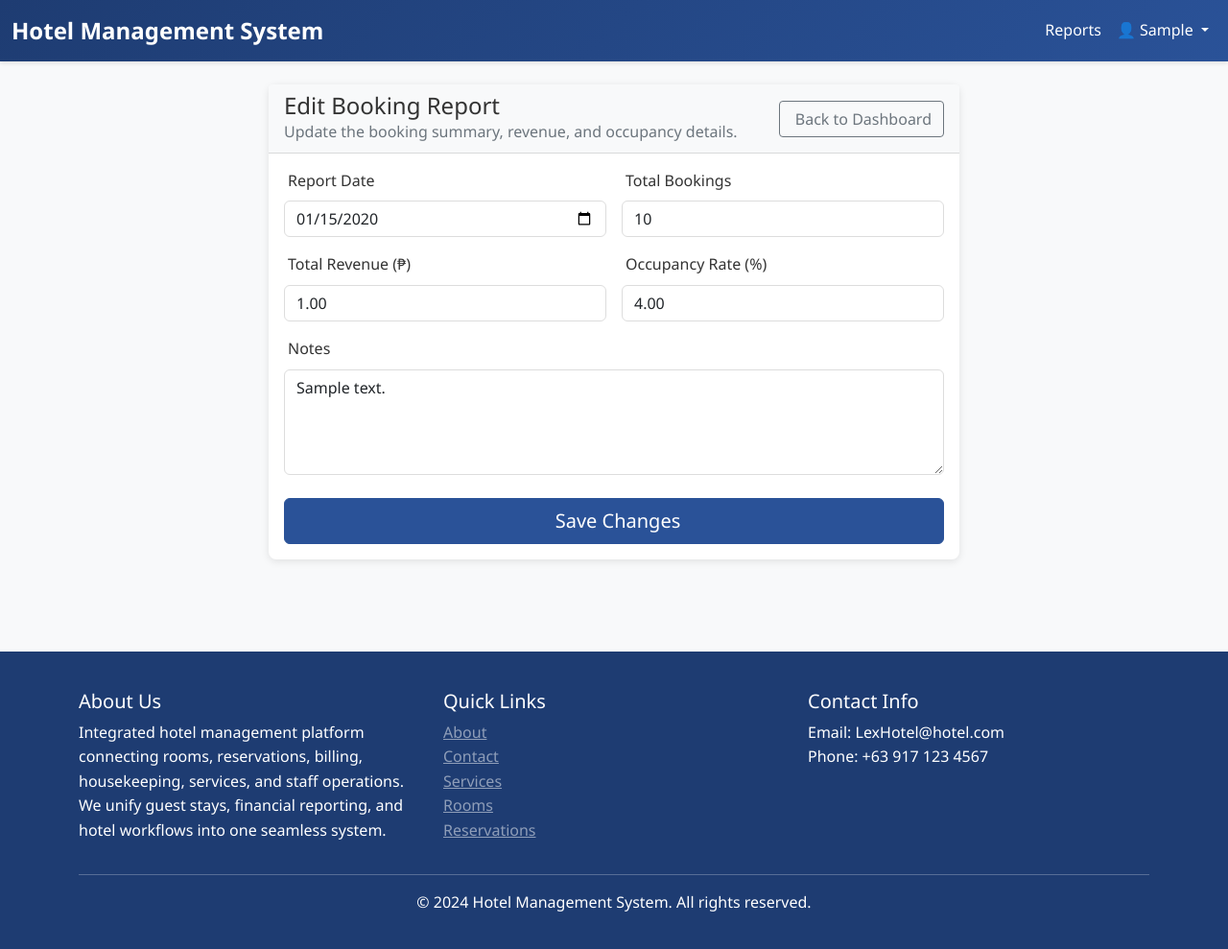
After one commit to chieeng/DjangoIM, a Django app: page /reports/1/edit/ in a window 1280 px wide. The commit adds this page. Shown: the whole page at 96% size. Run offline with Django 5.2, Linux system fonts and the light colour scheme; a user stored in the database is signed in; tables that the repository leaves empty hold one stand-in row (values such as "Sample post").

Commit message:
Add report date filter and report row actions with detail/edit/delete views

```diff
--- /dev/null
+++ b/hotel_system_new/reports/templates/reports/editReport.html
@@ -0,0 +1,91 @@
+{% extends 'base.html' %}
+
+{% block title %}Edit Booking Report{% endblock %}
+
+{% block content %}
+<div class="container-fluid py-4">
+    <div class="row justify-content-center">
+        <div class="col-lg-8">
+            <div class="card">
+                <div class="card-header bg-light">
+                    <div class="d-flex justify-content-between align-items-center">
+                        <div>
+                            <h4 class="card-title mb-0">Edit Booking Report</h4>
+                            <p class="text-muted mb-0">Update the booking summary, revenue, and occupancy details.</p>
+                        </div>
+                        <a href="{% url 'reports:index' %}" class="btn btn-outline-secondary">
+                            <i class="bi bi-arrow-left me-1"></i>Back to Dashboard
+                        </a>
+                    </div>
+                </div>
+                <div class="card-body">
+                    <form method="post" novalidate>
+                        {% csrf_token %}
+                        {% if form.non_field_errors %}
+                        <div class="alert alert-danger">
+                            {% for error in form.non_field_errors %}
+                            <p class="mb-0">{{ error }}</p>
+                            {% endfor %}
+                        </div>
+                        {% endif %}
+
+                        <div class="row g-3">
+                            <div class="col-md-6">
+                                <label for="{{ form.report_date.id_for_label }}" class="form-label fw-semibold">
+                                    <i class="bi bi-calendar-event me-1"></i>Report Date
+                                </label>
+                                {{ form.report_date }}
+                                {% if form.report_date.errors %}
+                                <div class="text-danger small">{{ form.report_date.errors.0 }}</div>
+                                {% endif %}
+                            </div>
+                            <div class="col-md-6">
+                                <label for="{{ form.total_bookings.id_for_label }}" class="form-label fw-semibold">
+                                    <i class="bi bi-people me-1"></i>Total Bookings
+                                </label>
+                                {{ form.total_bookings }}
+                                {% if form.total_bookings.errors %}
+                                <div class="text-danger small">{{ form.total_bookings.errors.0 }}</div>
+                                {% endif %}
+                            </div>
+                            <div class="col-md-6">
+                                <label for="{{ form.revenue.id_for_label }}" class="form-label fw-semibold">
+                                    <i class="bi bi-cash me-1"></i>Total Revenue (₱)
+                                </label>
+                                {{ form.revenue }}
+                                {% if form.revenue.errors %}
+                                <div class="text-danger small">{{ form.revenue.errors.0 }}</div>
+                                {% endif %}
+                            </div>
+                            <div class="col-md-6">
+                                <label for="{{ form.occupancy_rate.id_for_label }}" class="form-label fw-semibold">
+                                    <i class="bi bi-percent me-1"></i>Occupancy Rate (%)
+                                </label>
+                                {{ form.occupancy_rate }}
+                                {% if form.occupancy_rate.errors %}
+                                <div class="text-danger small">{{ form.occupancy_rate.errors.0 }}</div>
+                                {% endif %}
+                            </div>
+                            <div class="col-12">
+                                <label for="{{ form.notes.id_for_label }}" class="form-label fw-semibold">
+                                    <i class="bi bi-chat-dots me-1"></i>Notes
+                                </label>
+                                {{ form.notes }}
+                                {% if form.notes.errors %}
+                                <div class="text-danger small">{{ form.notes.errors.0 }}</div>
+                                {% endif %}
+                            </div>
+                        </div>
+
+                        <div class="d-grid mt-4">
+                            <button type="submit" class="btn btn-primary btn-lg">
+                                <i class="bi bi-check-circle me-2"></i>Save Changes
+                            </button>
+                        </div>
+                    </form>
+                </div>
+            </div>
+        </div>
+    </div>
+</div>
+{% endblock %}
--- a/hotel_system_new/reports/urls.py
+++ b/hotel_system_new/reports/urls.py
@@ -7,4 +7,7 @@ app_name = 'reports'
 urlpatterns = [
     path('', views.index, name='index'),
     path('addNewReports/', views.add_report, name='add_report'),
+    path('<int:pk>/', views.report_detail, name='report_detail'),
+    path('<int:pk>/edit/', views.edit_report, name='edit_report'),
+    path('<int:pk>/delete/', views.delete_report, name='delete_report'),
 ]
--- a/hotel_system_new/reports/views.py
+++ b/hotel_system_new/reports/views.py
@@ -1,4 +1,4 @@
-from django.shortcuts import render, redirect
+from django.shortcuts import render, redirect, get_object_or_404
 from django.contrib.auth.decorators import login_required
 
 from .forms import ReportForm
@@ -8,6 +8,17 @@ from .models import Report
 @login_required(login_url='accounts:login')
 def index(request):
     reports = Report.objects.all()
+    date_filter = request.GET.get('date', '')
+    if date_filter:
+        try:
+            from datetime import datetime
+
+            d = datetime.strptime(date_filter, '%Y-%m-%d').date()
+            reports = reports.filter(report_date=d)
+        except ValueError:
+            # ignore invalid date filter
+            date_filter = ''
+
     summary = {
         'total_reports': reports.count(),
         'total_revenue': sum(report.revenue for report in reports),
@@ -21,6 +32,7 @@ def index(request):
         'reports': reports,
         'summary': summary,
         'title': 'Reports Dashboard',
+        'date_filter': date_filter,
     })
 
 
@@ -38,3 +50,42 @@ def add_report(request):
         'form': form,
         'title': 'Add New Booking Report',
     })
+
+
+@login_required(login_url='accounts:login')
+def report_detail(request, pk):
+    report = get_object_or_404(Report, pk=pk)
+    return render(request, 'reports/report_detail.html', {
+        'report': report,
+        'title': f'Report {report.report_date}',
+    })
+
+
+@login_required(login_url='accounts:login')
+def edit_report(request, pk):
+    report = get_object_or_404(Report, pk=pk)
+    if request.method == 'POST':
+        form = ReportForm(request.POST, instance=report)
+        if form.is_valid():
+            form.save()
+            return redirect('reports:index')
+    else:
+        form = ReportForm(instance=report)
+
+    return render(request, 'reports/editReport.html', {
+        'form': form,
+        'report': report,
+        'title': 'Edit Booking Report',
+    })
+
+
+@login_required(login_url='accounts:login')
+def delete_report(request, pk):
+    report = get_object_or_404(Report, pk=pk)
+    if request.method == 'POST':
+        report.delete()
+        return redirect('reports:index')
+    return render(request, 'reports/confirm_delete.html', {
+        'report': report,
+        'title': 'Delete Booking Report',
+    })
```
Also changed, not shown: hotel_system_new/reports/templates/reports/confirm_delete.html (added, +22 -0 lines), hotel_system_new/reports/templates/reports/index.html (+14 -0 lines), hotel_system_new/reports/templates/reports/report_detail.html (added, +35 -0 lines), hotel_system_new/templates/reports/index.html (+20 -5 lines).
